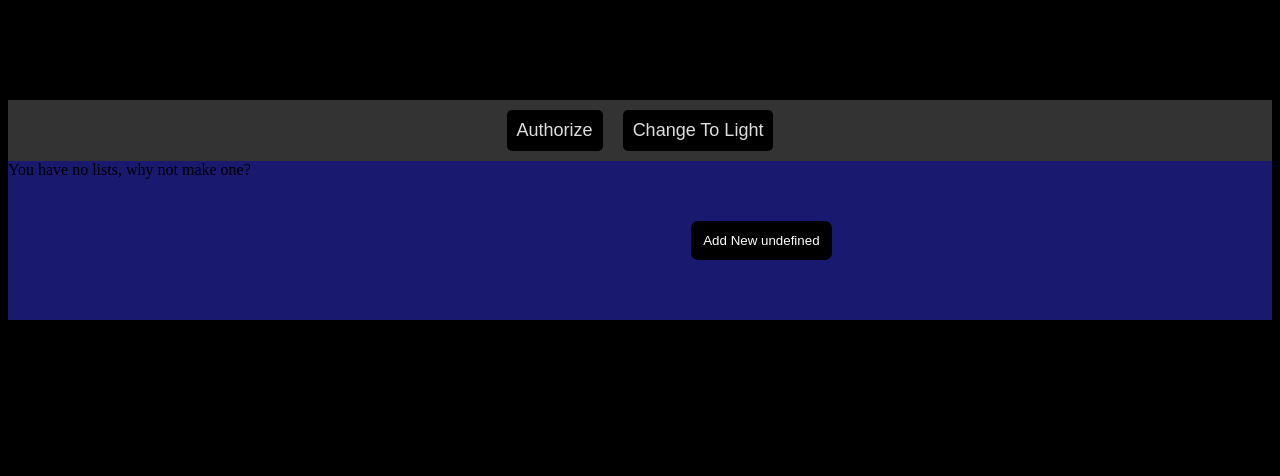
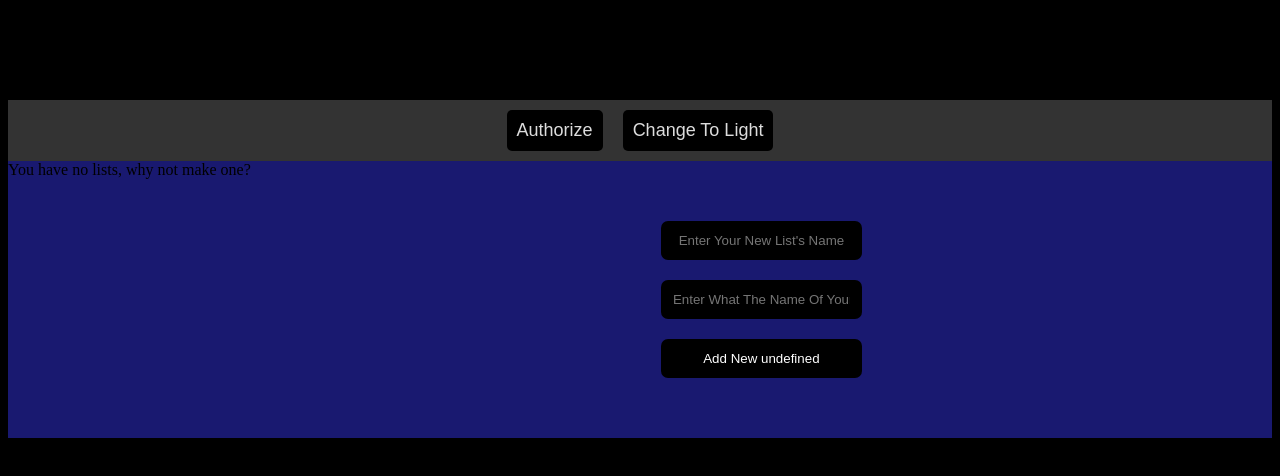
Before and after one commit to GabrielQSherman/React_JS, a React (Create React App) app in the folder ListApp-with-hooks/: page / in a window 1280 px wide. Shown: the top 476 px of the page. Built offline with nearby package versions, Linux system fonts and the light colour scheme; the HTML template or start-up script is replaced by a standard one.

Commit message:
new list form working and inputs props are being passed by this component

```diff
--- a/ListApp-with-hooks/src/components/EveryList.js
+++ b/ListApp-with-hooks/src/components/EveryList.js
@@ -2,6 +2,8 @@ import React, {useContext} from 'react'
 import { ThemeContext } from '../contexts/ThemeContext'
 import { useListContext } from '../contexts/ListContext';
 import NewListForm from './NewListForm';
+
+import { newListInputs } from '../data/formInputs'
 
 export default function EveryList() {
 
@@ -29,7 +31,7 @@ export default function EveryList() {
       }
 
     <NewListForm
-
+      inputs={newListInputs}
 
     />
     </div>
```
